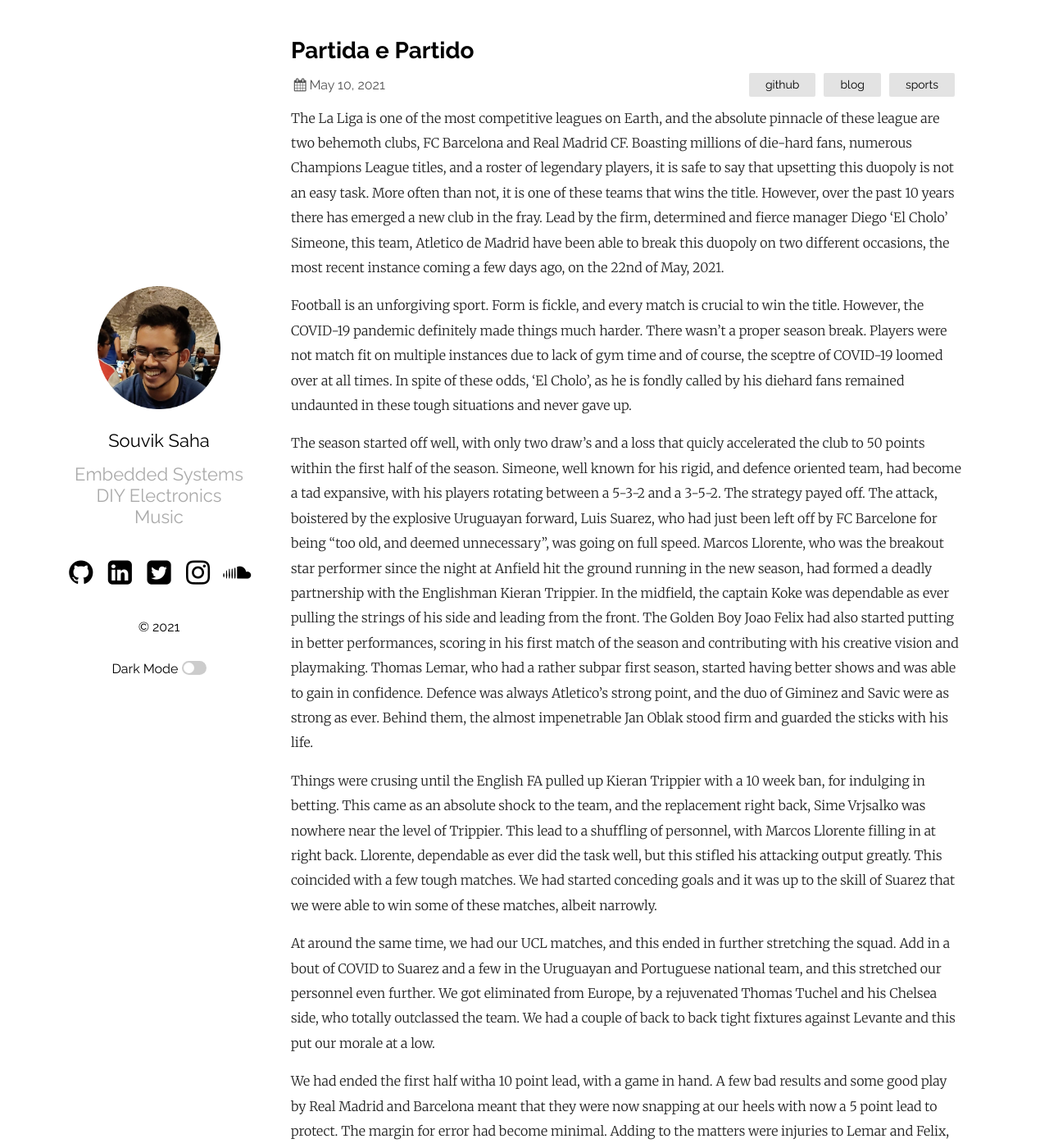
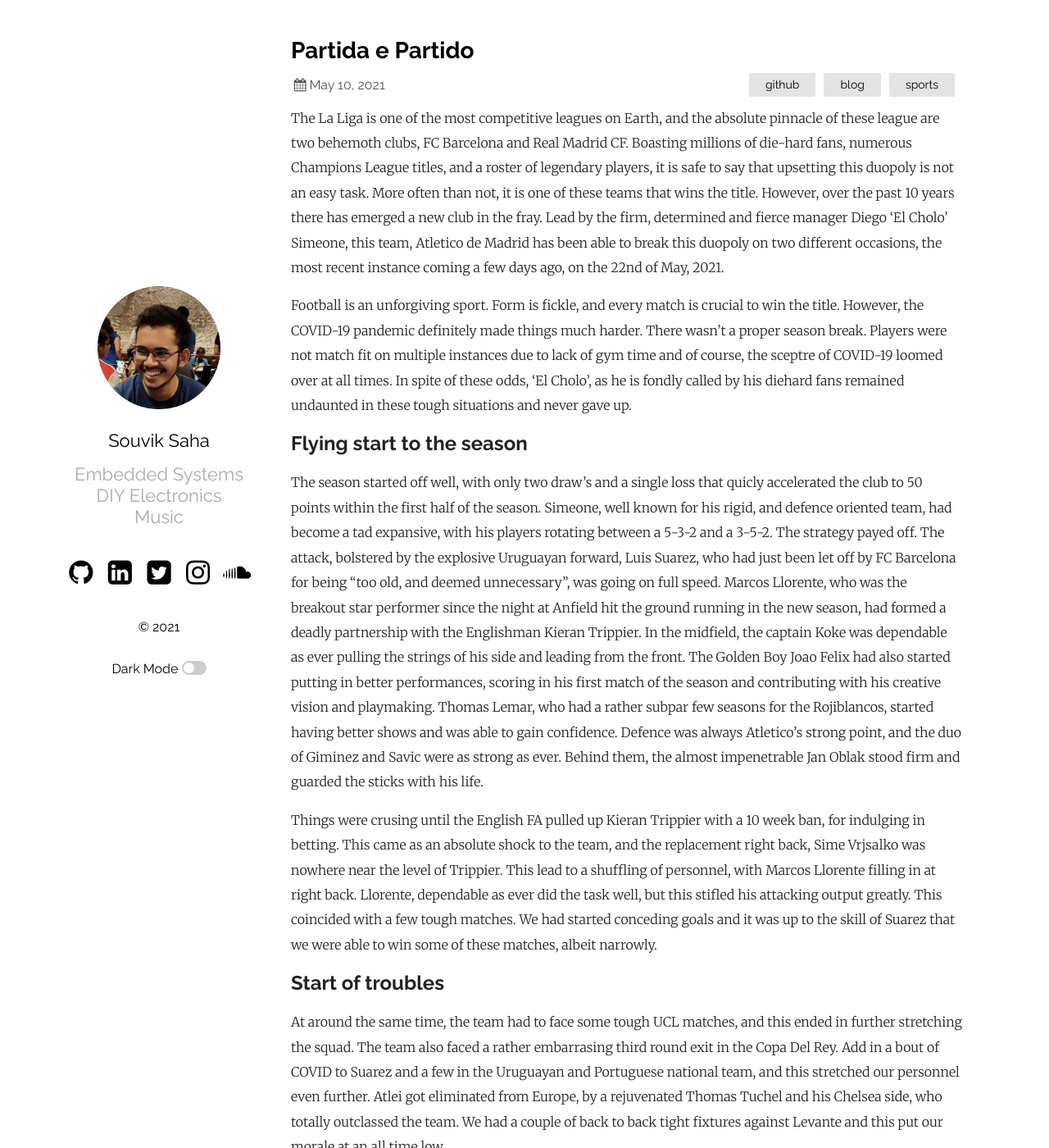
Before and after one commit to samarsault/plainwhite-jekyll, a Jekyll site: the page built from _posts/2021-05-25-partida-a-partido.markdown, in a window 1280 px wide and 1400 px high. Shown: the whole window at 82% size. Built offline with Jekyll 4.4.1, drawn with Linux system fonts in a browser that asks for light colours; some of the changed text lies outside the part shown.

Commit message:
Edits made

```diff
--- a/_posts/2021-05-25-partida-a-partido.markdown
+++ b/_posts/2021-05-25-partida-a-partido.markdown
@@ -6,21 +6,27 @@
 ---
 
 
-The La Liga is one of the most competitive leagues on Earth, and the absolute pinnacle of these league are two behemoth clubs, FC Barcelona and Real Madrid CF. Boasting millions of die-hard fans, numerous Champions League titles, and a roster of legendary players, it is safe to say that upsetting this duopoly is not an easy task. More often than not, it is one of these teams that wins the title. However, over the past 10 years there has emerged a new club in the fray. Lead by the firm, determined and fierce manager Diego 'El Cholo' Simeone, this team, Atletico de Madrid have been able to break this duopoly on two different occasions, the most recent instance coming a few days ago, on the 22nd of May, 2021.
+The La Liga is one of the most competitive leagues on Earth, and the absolute pinnacle of these league are two behemoth clubs, FC Barcelona and Real Madrid CF. Boasting millions of die-hard fans, numerous Champions League titles, and a roster of legendary players, it is safe to say that upsetting this duopoly is not an easy task. More often than not, it is one of these teams that wins the title. However, over the past 10 years there has emerged a new club in the fray. Lead by the firm, determined and fierce manager Diego 'El Cholo' Simeone, this team, Atletico de Madrid has been able to break this duopoly on two different occasions, the most recent instance coming a few days ago, on the 22nd of May, 2021.
 
 Football is an unforgiving sport. Form is fickle, and every match is crucial to win the title. However, the COVID-19 pandemic definitely made things much harder. There wasn't a proper season break. Players were not match fit on multiple instances due to lack of gym time and of course, the sceptre of COVID-19 loomed over at all times. In spite of these odds, 'El Cholo', as he is fondly called by his diehard fans remained undaunted in these tough situations and never gave up.
 
-The season started off well, with only two draw's and a loss that quicly accelerated the club to 50 points within the first half of the season. Simeone, well known for his rigid, and defence oriented team, had become a tad expansive, with his players rotating between a 5-3-2 and a 3-5-2. The strategy payed off. The attack, boistered by the explosive Uruguayan forward, Luis Suarez, who had just been left off by FC Barcelone for being "too old, and deemed unnecessary", was going on full speed. Marcos Llorente, who was the breakout star performer since the night at Anfield hit the ground running in the new season, had formed a deadly partnership with the Englishman Kieran Trippier. In the midfield, the captain Koke was dependable as ever pulling the strings of his side and leading from the front. The Golden Boy Joao Felix had also started putting in better performances, scoring in his first match of the season and contributing with his creative vision and playmaking. Thomas Lemar, who had a rather subpar first season, started having better shows and was able to gain in confidence. Defence was always Atletico's strong point, and the duo of Giminez and Savic were as strong as ever. Behind them, the almost impenetrable Jan Oblak stood firm and guarded the sticks with his life.
+## Flying start to the season
+
+The season started off well, with only two draw's and a single loss that quicly accelerated the club to 50 points within the first half of the season. Simeone, well known for his rigid, and defence oriented team, had become a tad expansive, with his players rotating between a 5-3-2 and a 3-5-2. The strategy payed off. The attack, bolstered by the explosive Uruguayan forward, Luis Suarez, who had just been let off by FC Barcelona for being "too old, and deemed unnecessary", was going on full speed. Marcos Llorente, who was the breakout star performer since the night at Anfield hit the ground running in the new season, had formed a deadly partnership with the Englishman Kieran Trippier. In the midfield, the captain Koke was dependable as ever pulling the strings of his side and leading from the front. The Golden Boy Joao Felix had also started putting in better performances, scoring in his first match of the season and contributing with his creative vision and playmaking. Thomas Lemar, who had a rather subpar few seasons for the Rojiblancos, started having better shows and was able to gain confidence. Defence was always Atletico's strong point, and the duo of Giminez and Savic were as strong as ever. Behind them, the almost impenetrable Jan Oblak stood firm and guarded the sticks with his life.
 
 Things were crusing until the English FA pulled up Kieran Trippier with a 10 week ban, for indulging in betting. This came as an absolute shock to the team, and the replacement right back, Sime Vrjsalko was nowhere near the level of Trippier. This lead to a shuffling of personnel, with Marcos Llorente filling in at right back. Llorente, dependable as ever did the task well, but this stifled his attacking output greatly. This coincided with a few tough matches. We had started conceding goals and it was up to the skill of Suarez that we were able to win some of these matches, albeit narrowly.
 
-At around the same time, we had our UCL matches, and this ended in further stretching the squad. Add in a bout of COVID to Suarez and a few in the Uruguayan and Portuguese national team, and this stretched our personnel even further. We got eliminated from Europe, by a rejuvenated Thomas Tuchel and his Chelsea side, who totally outclassed the team. We had a couple of back to back tight fixtures against Levante and this put our morale at a low.
+## Start of troubles
+
+At around the same time, the team had to face some tough UCL matches, and this ended in further stretching the squad. The team also faced a rather embarrasing third round exit in the Copa Del Rey. Add in a bout of COVID to Suarez and a few in the Uruguayan and Portuguese national team, and this stretched our personnel even further. Atlei got eliminated from Europe, by a rejuvenated Thomas Tuchel and his Chelsea side, who totally outclassed the team. We had a couple of back to back tight fixtures against Levante and this put our morale at an all time low.
 
 We had ended the first half witha 10 point lead, with a game in hand. A few bad results and some good play by Real Madrid and Barcelona meant that they were now snapping at our heels with now a 5 point lead to protect. The margin for error had become minimal. Adding to the matters were injuries to Lemar and Felix, two of the sparks of the team. The team started conceding late goals and missing sitters. The lead was down to barely 3 points. One more loss and it was all over.
 
 Luckily for the 'El Pupas', other teams faltered too. Barcelona fell against a Granada side, and Real Madrid drew against Sevilla. This narrowed the lead to just 2 points and two games left. Atletico had to win these two games at any cost. One misstep, and it would all be over.
 
-In the penultimate match, against Osasuna, the team started off well, but were unable to find the net due to bad finishing or the woodwork or the keeper. In the attempt to charge forwards, the defence was left short changed and Atleti's title thread hung by a thread. A couple of substitutions 'El Cholo' made earlier paid off as Joao Felix found Renan Lodi with a perfectly weighted ball, who was able to shoot into the back with ease. In the dying moments of the game, Suarez showed everyone the stuff he's made of and was able to finally hit the back of the net after connecting with Yannick Carrasco's pinpoint pass. It was a remontada, and the players celebrated as if they'd won the title.
+## The Final Stretch or the 'Suarez Zone'
+
+In the penultimate match, against Osasuna, the team started off well, but were unable to find the net due to bad finishing or the woodwork or the keeper. In the attempt to charge forwards, the defence was left short changed and Atleti's title thread hung by a thread. A couple of substitutions 'El Cholo' made earlier paid off as Joao Felix found Renan Lodi, who was able to shoot into the back with ease. In the dying moments of the game, Suarez showed everyone the stuff he's made of and was able to finally hit the back of the net after connecting with Yannick Carrasco's pinpoint pass. It was a remontada, and the players celebrated as if they'd won the title.
 It was now in the final stretch. There was still 2 points separating Real and Atleti. It was now or never. In the last match it was evident that the team was nervous and jittery. Plenty of passing mistakes happened and a goal was conceded. However, the team never lost it's resolve and Correa and Suarez found the back of the net to win the match and the league for Atletico.
 
-Being able to win the title, inspite of all the doubt thrown upon them and in the face of so many obstacles, Simeone is the embodiment of the Atletico de Madrid philosophy; to win and keep winning inspite of what's thrown at your face. Simeone has a young and talented squad at his command. With the giants Real Madrid and Barcelona entering a rebuilding phase, it may be a little too early to predict a successful future for Simeone's boys. But as Simeone likes to take it, __Partida e Partido__ . One at a time.
+Being able to win the title, inspite of all the doubt thrown upon them and in the face of so many obstacles, is a part of Atletico's philosophy andSimeone is the embodiment of this. Simeone has a young and talented squad at his command. With the giants Real Madrid and Barcelona entering a rebuilding phase, it may herald a successful future for Simeone's boys. But, Simeone likes to think __Partida e Partido__ . One game at a time.
```
